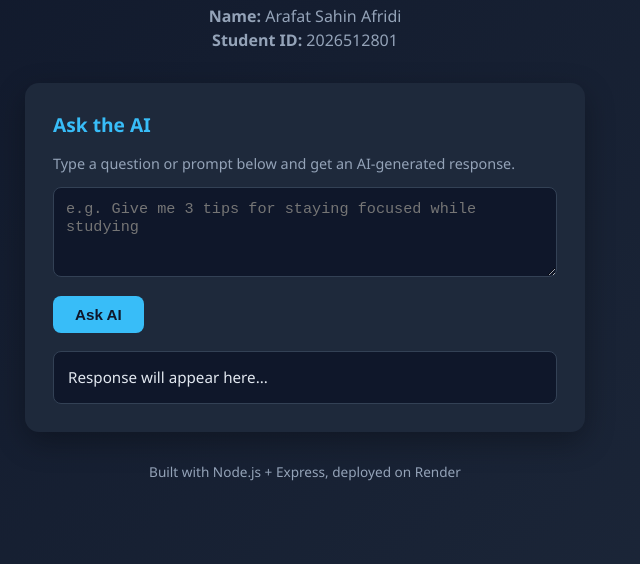
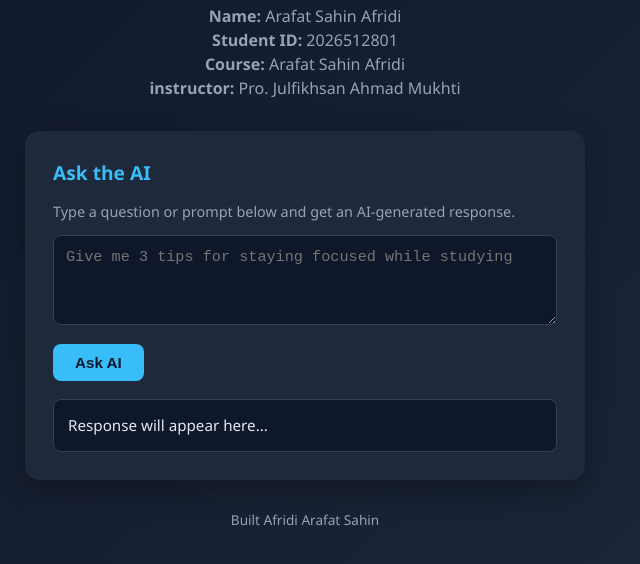
Before and after one commit to Arafat-Sahin-Afridi15/Cloude-Computing_App-Demo, a website: page public/index.html in a window 1280 px wide. Shown: the part 82-646 px from the top of the page, without its empty margins (335-975 px from the left). Drawn offline with Linux system fonts and the light colour scheme.

Commit message:
Update course and instructor information in index.html

```diff
--- a/public/index.html
+++ b/public/index.html
@@ -101,6 +101,8 @@
     <h1>AI Cloud Service</h1>
     <p><strong>Name:</strong> Arafat Sahin Afridi</p>
     <p><strong>Student ID:</strong> 2026512801</p>
+    <p><strong>Course:</strong> Arafat Sahin Afridi</p>
+    <p><strong>instructor:</strong> Pro. Julfikhsan Ahmad Mukhti</p>
   </header>
 
   <div class="card">
@@ -108,13 +110,13 @@
     <p style="color: var(--muted); font-size: 0.9rem;">
       Type a question or prompt below and get an AI-generated response.
     </p>
-    <textarea id="prompt" placeholder="e.g. Give me 3 tips for staying focused while studying"></textarea>
+    <textarea id="prompt" placeholder="Give me 3 tips for staying focused while studying"></textarea>
     <br />
     <button id="askBtn" onclick="askAI()">Ask AI</button>
     <div id="response">Response will appear here...</div>
   </div>
 
-  <footer>Built with Node.js + Express, deployed on Render</footer>
+  <footer>Built Afridi Arafat Sahin </footer>
 
   <script>
     async function askAI() {
```
